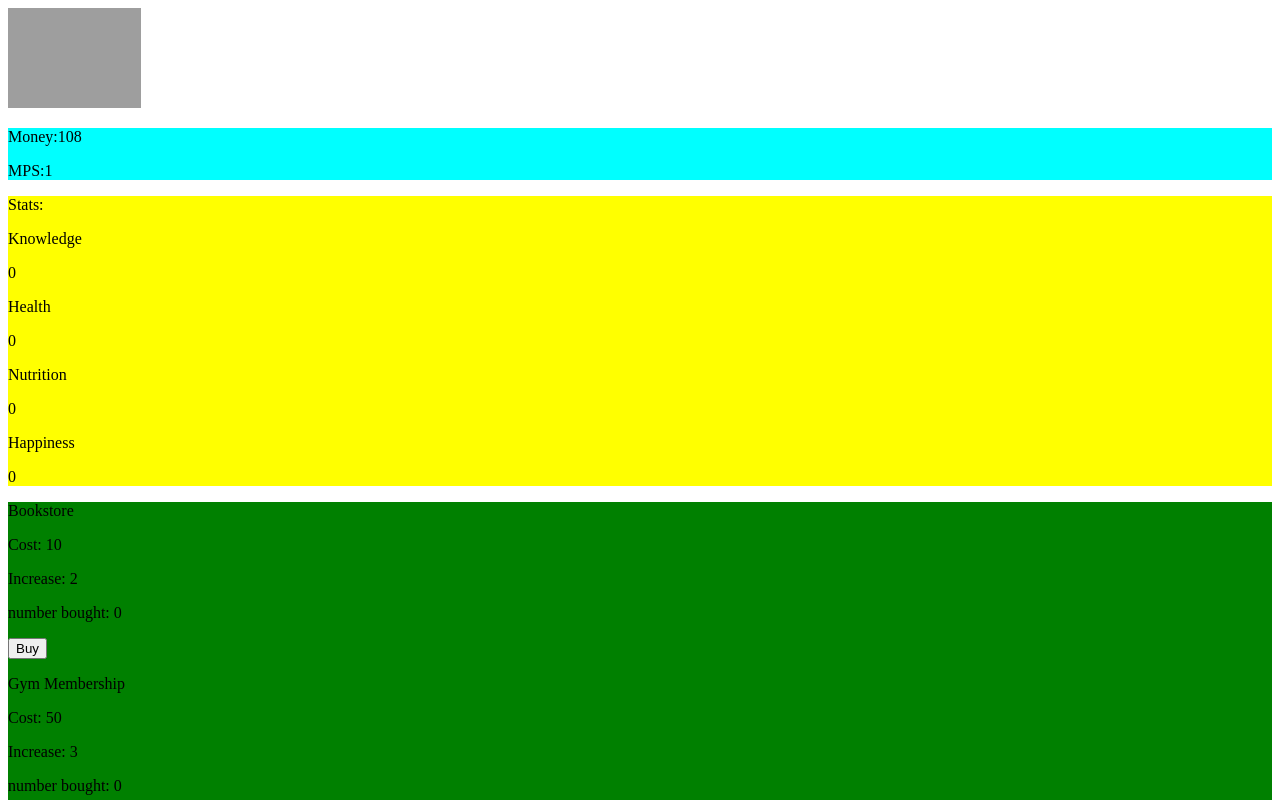
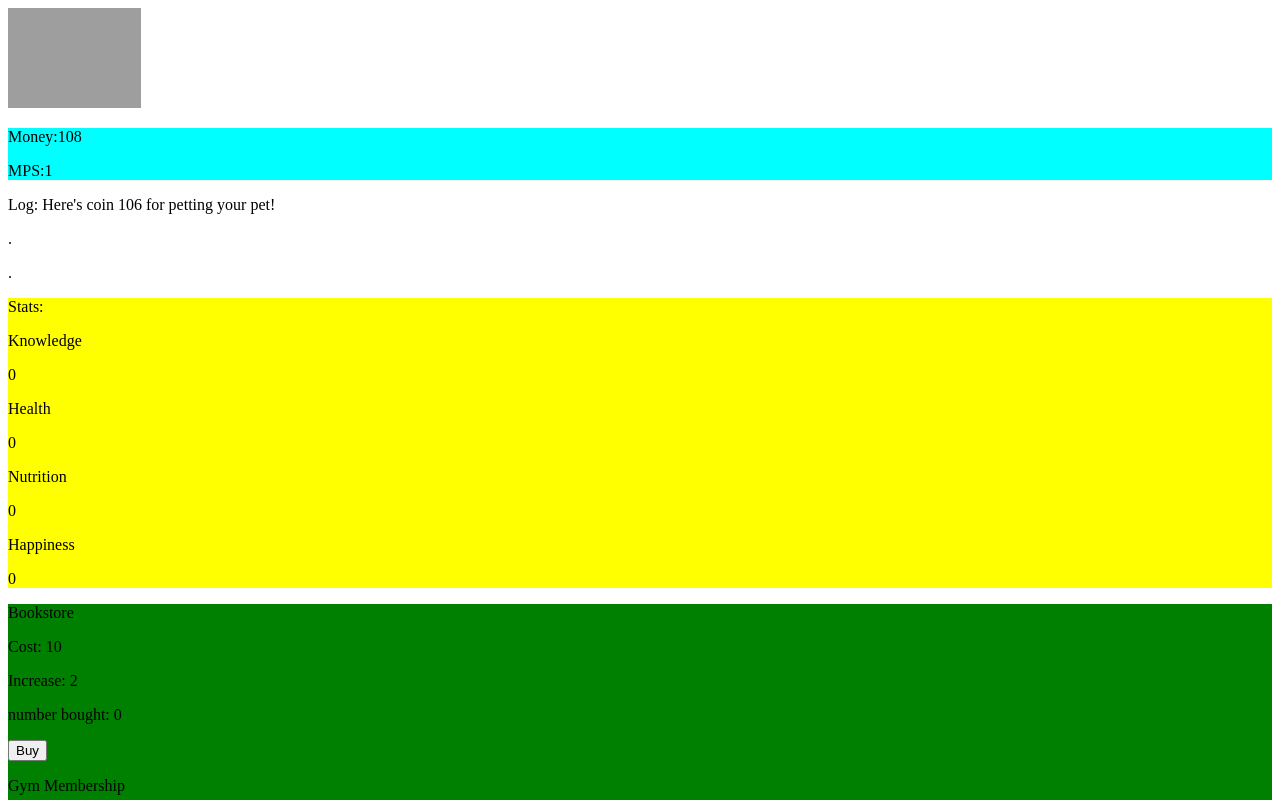
Before and after one commit to nicolodo/animalPets3, a website built with Vite: page client/pages/petPage.html in a window 1280 px wide. Both pictures are taken after a click on the picture 74 px from the left and 58 px from the top of the page. Shown: the top 800 px of the page. Built offline with nearby package versions, Linux system fonts and the light colour scheme; grey boxes are pictures that could not be loaded.

Commit message:
add update log to site

```diff
--- a/client/pages/PETpetPage.js
+++ b/client/pages/PETpetPage.js
@@ -36,6 +36,10 @@ const statsDisplay = document.getElementById("stats");
 const shop = document.getElementById("shop");
 let saveGame = document.getElementById("saveGame");
 
+let log1 = document.getElementById("log1");
+let log2 = document.getElementById("log2");
+let log3 = document.getElementById("log3");
+
 function game() {
   // loadGame();
   // let i=1;
@@ -60,6 +64,7 @@ function updateText() {
 image.addEventListener("click", function () {
   state.money++;
   moneyDisplay.innerText = 'Money:'+String(state.money);
+  updateLog("Here's coin "+ state.money + " for petting your pet!")
   console.log(state.money);
 });
 
@@ -140,14 +145,15 @@ function purchaseItem(itemParam) {
     // alert("Not quite enough money to buy that yet.");
     state.money -= itemParam.cost
     state.mps += itemParam.itemIncrease
-    console.log("You bought a ",itemParam.itemName)
+    updateLog("You bought a " + itemParam.itemName)
     // stats
     return true
   } else {
   // if (itemParam.cost < state.money) {
     // return;
-    prompt("you cannot afford that!");
-    console.log("you are short by:",(itemParam.cost - state.money))
+    // log.innerHTML = ("Log: you cannot afford that!");
+    // log.innerHTML = ("you are short by: " + String(itemParam.cost - state.money))
+    updateLog("you are short by: " + String(itemParam.cost - state.money))
     return false
   }
   updateText();
@@ -157,4 +163,10 @@ function purchaseItem(itemParam) {
   // state.stats += itemParam.increase;
 }
 
+function updateLog(newString){
+  log1.innerHTML = log2.innerHTML
+  log2.innerHTML = log3.innerHTML
+  log3.innerHTML = "Log: " + newString
+}
+
 game()
--- a/client/pages/petPage.html
+++ b/client/pages/petPage.html
@@ -23,6 +23,11 @@
         <p id="money">Money: 0</p>
         <p id="mps">MPS: 0</p>
     </div>
+    <div class="log">
+      <p id="log3">.</p>
+      <p id="log2">.</p>
+      <p id="log1">Log: We hope you take care of your pet!</p>
+    </div>
 
     <div id="stats">
       <p id="stats-title">Stats:</p>
```
